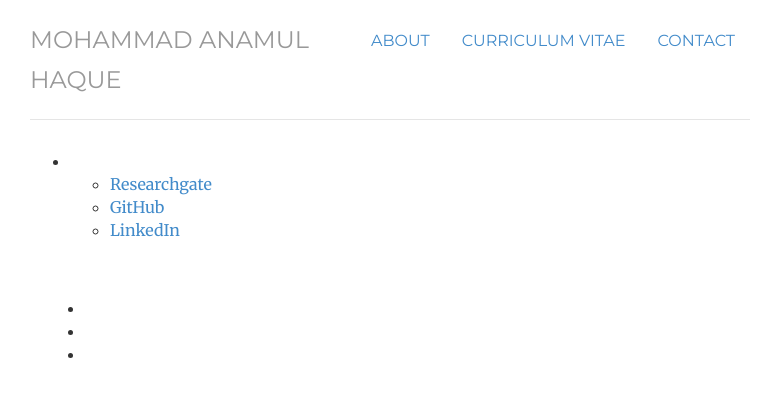
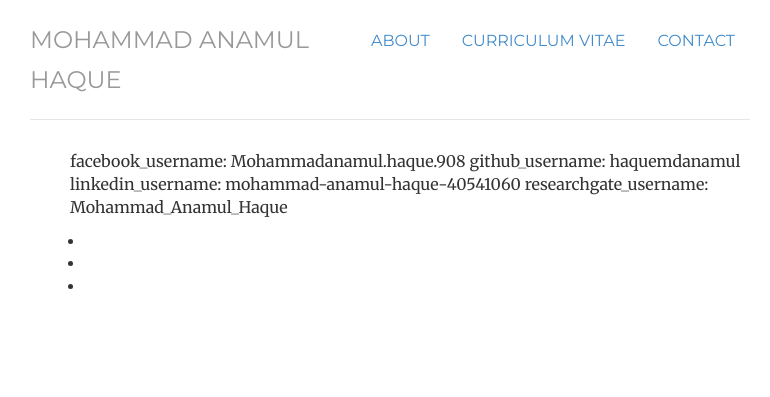
Before and after one commit to haquemdanamul/haquemdanamul, a Jekyll site: the page built from follow/index.html, in a window 1280 px wide. Shown: the top 397 px of the page, without its empty margins (250-1020 px from the left). Built offline with Jekyll 4.4.1, drawn with Linux system fonts in a browser that asks for light colours; nearby versions of some CDN libraries; library files that are not in the unit come from our copies.

Commit message:
Update index.html

```diff
--- a/follow/index.html
+++ b/follow/index.html
@@ -9,41 +9,13 @@ follow : active
 description: Contact information for Mohammad Anamul Haque, a Statistician, Biostatistician, working in Padova, Italy.
 ---
 <div class="follow">
+ <ul "nav navbar-nav navbar-right">
 
-      <ul class="icons no-print">
-<!--         {%- if site.dribbble_username -%}
-          <li>
-            <a target="_blank" href="https://dribbble.com/{{ site.dribbble_username| cgi_escape | escape }}" class="button button--sacnite button--round-l">
-              <i class="fa fa-dribbble" title="Dribble link"></i>
-            </a>
-          </li>
-        {%- endif -%} -->
-        {%- if site.facebook_username -%}
-          <li>
-            <a target="_blank" href="https://www.facebook.com/{{ site.facebook_username| cgi_escape | escape }}" class="button button--sacnite button--round-l">
-              <i class="fa fa-facebook" title="Facebook link"></i>
-            </a>
-          </li>
-        {%- endif -%}
+facebook_username: Mohammadanamul.haque.908
+github_username:  haquemdanamul
+linkedin_username: mohammad-anamul-haque-40541060
+researchgate_username: Mohammad_Anamul_Haque
 
-
-
-
-
-
-	<ul "nav navbar-nav navbar-right">
-
-				<li><a href="https://www.researchgate.net/profile/Mohammad_Anamul_Haque">Researchgate</a></li>
-	        		<li><a href="https://haquemdanamul.github.io/cpct/">GitHub</a></li>
-
-				<li><a href="https://linkedin.com/in/mohammad-anamul-haque-40541060">LinkedIn </a></li>
-		                <span class="fa fa-github fa-lg"></span>
-				</ul>
 </ul>
-<br>
-
-
-
-</br>
 
 </div>
```
